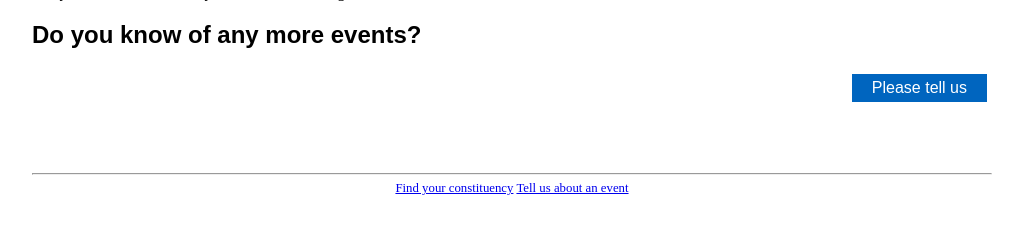
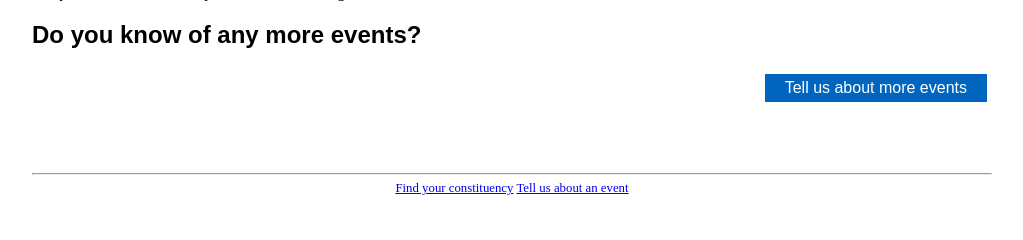
Before and after one commit to meetyournextmsp/website, a Flask app: template meetyournextmsp/templates/constituency.html in a window 1280 px wide. Shown: the part 195-435 px from the top of the page, without its empty margins (128-1151 px from the left). Run offline with Flask 2, Linux system fonts and the light colour scheme; the template is opened without the code that fills it, so the values that code supplies are empty.

Commit message:
Label on button

```diff
--- a/meetyournextmsp/templates/constituency.html
+++ b/meetyournextmsp/templates/constituency.html
@@ -37,7 +37,7 @@
     <h2>Do you know of any more events?</h2>
 
     <div class="action-button-wrapper">
-        <a href="/contribute" class="action-button">Please tell us</a>
+        <a href="/contribute" class="action-button">Tell us about more events</a>
     </div>
 
 {% endblock %}
```
